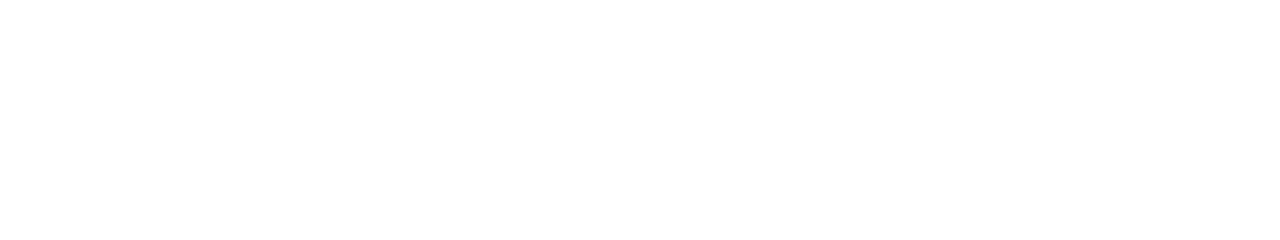
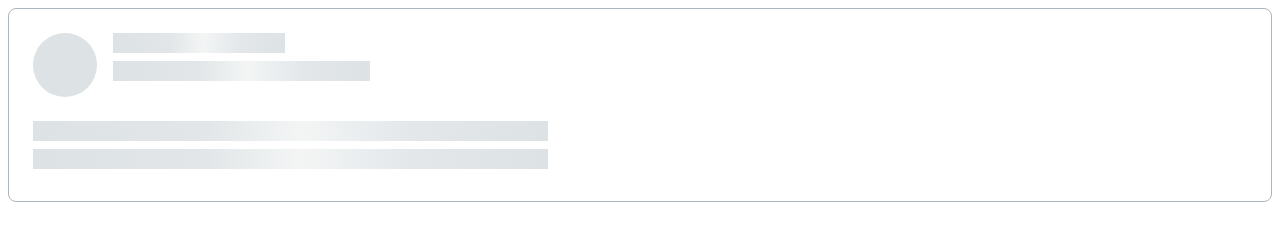
Before and after one commit to oksana-garibova/htmlcss-20230411_oksana-garibova, a website: page 04-lection2/02-skeleton/index.html in a window 1280 px wide. Drawn offline with Linux system fonts and the light colour scheme.

Commit message:
add solution skeleton

```diff
--- a/04-lection2/02-skeleton/index.html
+++ b/04-lection2/02-skeleton/index.html
@@ -6,6 +6,16 @@
         <link rel="stylesheet" href="./skeleton.css">
     </head>
     <body>
-
+        <div class="skeleton">
+            <div class="skeleton__title">
+                <div class="skeleton__circle "></div>
+                <div class="skeleton__description">
+                    <div class="skeleton__line skeleton_line_min"></div>
+                    <div class="skeleton__line skeleton_line_middle"></div>
+                </div>
+            </div>
+            <div class="skeleton__line skeleton_line_max"></div>
+            <div class="skeleton__line skeleton_line_max"></div>
+        </div>
     </body>
 </html>
--- a/04-lection2/02-skeleton/skeleton.css
+++ b/04-lection2/02-skeleton/skeleton.css
@@ -0,0 +1,38 @@
+.skeleton{
+    border:1px solid #ACB5BD;
+    border-radius:8px;
+    padding:24px;
+}
+
+.skeleton__title{
+    display:flex;
+    flex-direction:row;
+    justify-content: flex-start;
+    margin-bottom:24px;
+}
+
+.skeleton__circle{
+    border-radius: 50%;
+    background:#DDE2E5;
+    width:64px;
+    height:64px;
+    margin-right:16px;
+}
+
+.skeleton__line{
+    height: 20px;
+    background: linear-gradient(to right, #DDE2E5 0%, #E2E6E8 33.333%, #F3F5F5 52.08%, #E3E7EA 73.96%, #DDE2E5 100%);
+    margin-bottom:8px;
+}
+
+.skeleton_line_min{
+    width:172px
+}
+
+.skeleton_line_middle{
+    width:257px
+}
+
+.skeleton_line_max{
+    width:515px
+}
```
